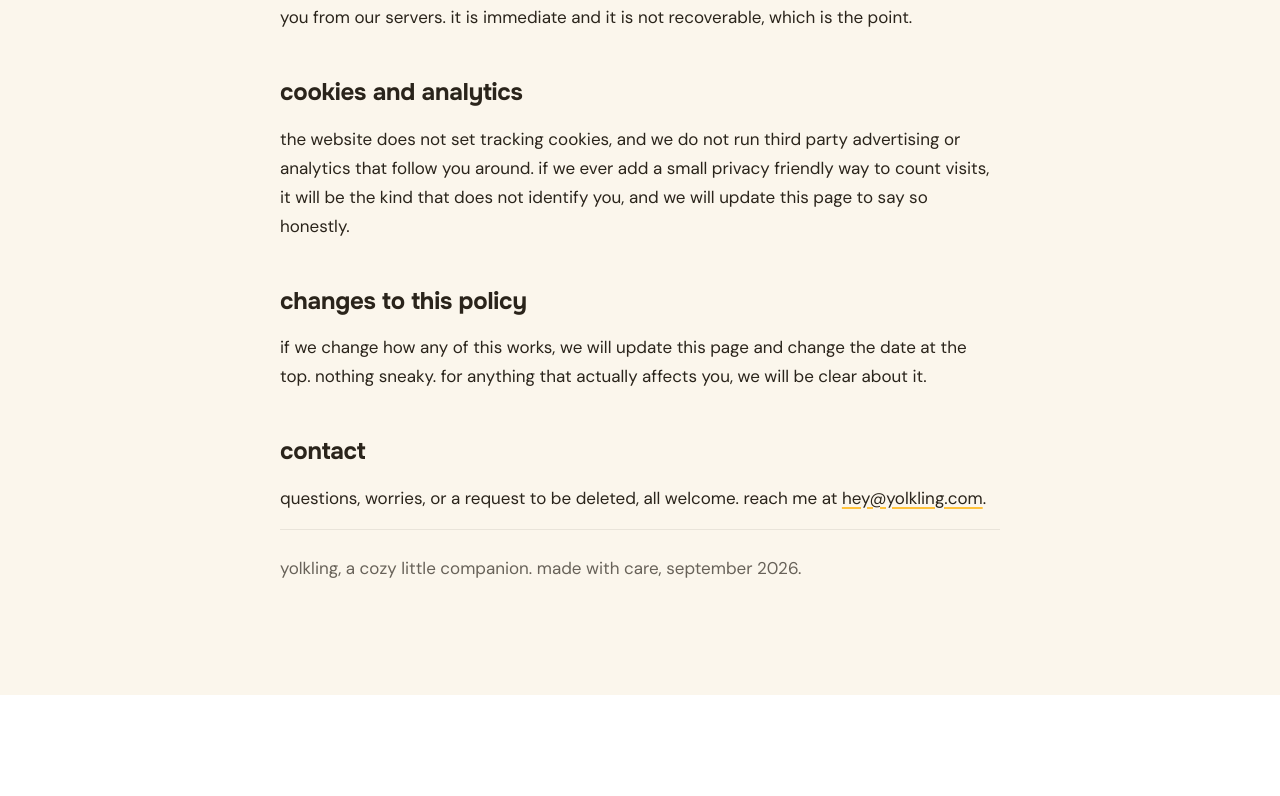
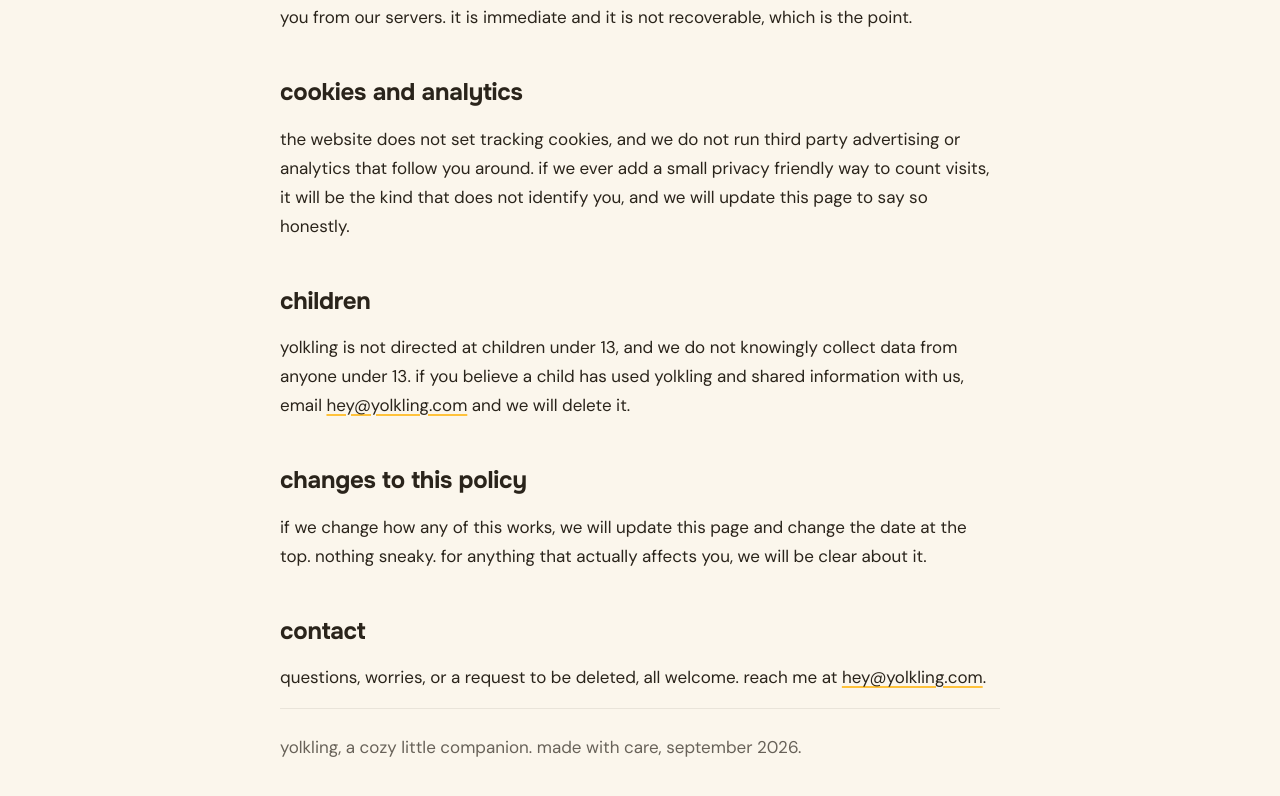
Before and after one commit to SankrityaT/yolkling-landing, a Next.js app: page /privacy in a window 1280 px wide. Shown: the part 2029-2825 px from the top of the page. Before the commit the page ends 2724 px from the top, so only its background shows below. Built offline with nearby package versions, Linux system fonts and the light colour scheme.

Commit message:
Privacy: add a children's data clause

```diff
--- a/app/privacy/page.tsx
+++ b/app/privacy/page.tsx
@@ -202,6 +202,17 @@
           so honestly.
         </p>
 
+        <h2>children</h2>
+        <p>
+          yolkling is not directed at children under 13, and we do not knowingly collect data from
+          anyone under 13. if you believe a child has used yolkling and shared information with us,
+          email{" "}
+          <a className="leg-link" href="mailto:hey@yolkling.com">
+            hey@yolkling.com
+          </a>{" "}
+          and we will delete it.
+        </p>
+
         <h2>changes to this policy</h2>
         <p>
           if we change how any of this works, we will update this page and change the date at the
```
